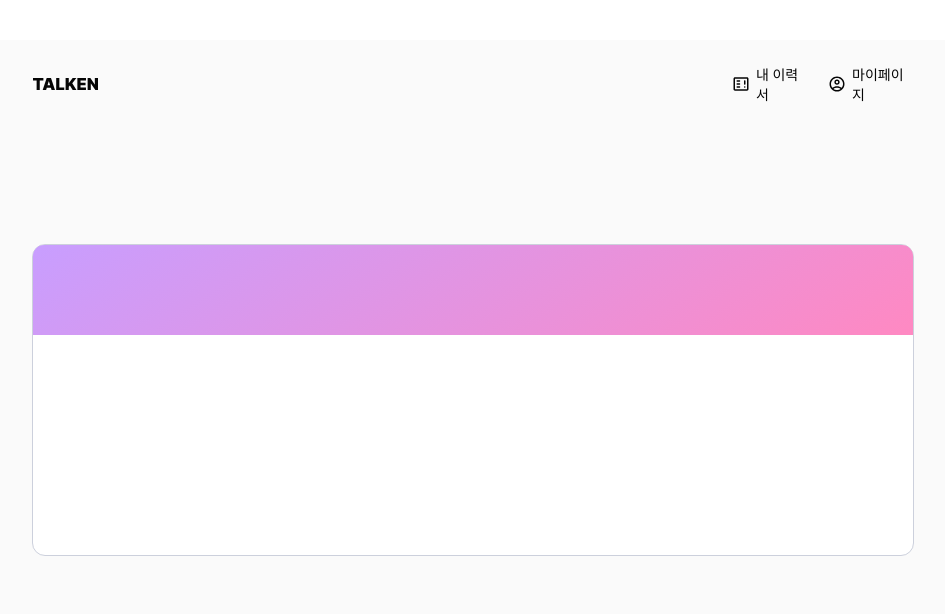
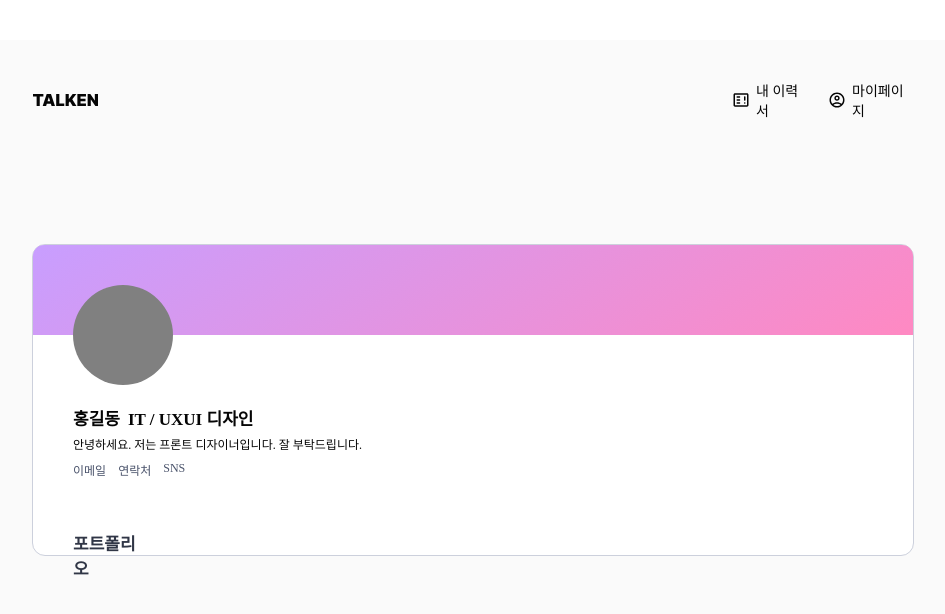
Before and after one commit to starting-front/gunyongbok, a React (Vite) app: page /myportfolio in a window 1280 px wide. Shown: the top 614 px of the page, without its empty margins (167-1112 px from the left). Built offline with nearby package versions, Linux system fonts and the light colour scheme.

Commit message:
feat: 유저 정보 박스 완성

```diff
--- a/src/components/Header/Header.tsx
+++ b/src/components/Header/Header.tsx
@@ -13,8 +13,8 @@ const HeaderBox = styled.div`
   display: flex;
   justify-content: space-between;
   align-items: center;
-  position: fixed;
-  top: 4vh;
+  position: absolute;
+  top: 1vh;
 `;
 
 const BtnBox = styled.div`
--- a/src/components/Profile/ProfileContainer.tsx
+++ b/src/components/Profile/ProfileContainer.tsx
@@ -1,4 +1,5 @@
 import { styled } from 'styled-components';
+import UserInfoBox from './UserInfoBox';
 
 const Container = styled.div`
   width: 100%;
@@ -13,8 +14,55 @@ const Container = styled.div`
   bottom: 0;
 `;
 
+const InfoWrapper = styled.div`
+  width: 456px;
+  height: 102px;
+  display: flex;
+  flex-direction: column;
+  align-items: flex-start;
+  gap: 12px;
+  position: absolute;
+  left: 40px;
+  bottom: 48px;
+`;
+
+const TabWrapper = styled.div`
+  width: 74px;
+  height: 28px;
+  gap: 4px;
+  position: absolute;
+  left: 40px;
+  bottom: -3px;
+  display: flex;
+  flex-direction: column;
+`;
+
+const TabText = styled.div`
+  color: #303646;
+  font-family: Pretendard;
+  font-size: 17px;
+  font-style: normal;
+  font-weight: 600;
+`;
+
+const TabIndicator = styled.div`
+  width: 74px;
+  height: 2px;
+  background: #303646;
+`;
+
 const ProfileContainer = () => {
-  return <Container></Container>;
+  return (
+    <Container>
+      <InfoWrapper>
+        <UserInfoBox></UserInfoBox>
+      </InfoWrapper>
+      <TabWrapper>
+        <TabText>포트폴리오</TabText>
+        <TabIndicator />
+      </TabWrapper>
+    </Container>
+  );
 };
 
 export default ProfileContainer;
--- /dev/null
+++ b/src/components/Profile/UserInfoBox.tsx
@@ -0,0 +1,72 @@
+import { styled } from 'styled-components';
+
+const InfoBox = styled.div`
+  width: 100%;
+  height: 66px;
+  display: flex;
+  flex-direction: column;
+  gap: 8px;
+`;
+
+const NameBox = styled.div`
+  width: fit-content;
+  height: 22px;
+  display: flex;
+  justify-content: center;
+  align-items: center;
+  gap: 8px;
+`;
+
+const NameContent = styled.div`
+  color: #050505;
+  font-family: Pretendard;
+  font-size: 17px;
+  font-style: normal;
+  font-weight: 600;
+  width: fit-content;
+  height: 100%;
+`;
+
+const IntroduceText = styled.div`
+  color: #050505;
+  font-family: Pretendard;
+  font-size: 12px;
+  font-style: normal;
+  font-weight: 400;
+  width: fit-content;
+`;
+
+// 수정 예정
+const SnsInfo = styled.div`
+  width: fit-content;
+  gap: 12px;
+  display: flex;
+`;
+
+// 수정 예정
+const SnsBtn = styled.div`
+  color: #49526a;
+  font-family: Pretendard;
+  font-size: 12px;
+  font-style: normal;
+  font-weight: 400;
+`;
+
+const UserInfoBox = () => {
+  return (
+    <InfoBox>
+      <NameBox>
+        <NameContent>홍길동</NameContent>
+        <NameContent>IT / UXUI 디자인</NameContent>
+      </NameBox>
+      <IntroduceText>안녕하세요. 저는 프론트 디자이너입니다. 잘 부탁드립니다.</IntroduceText>
+      <SnsInfo>
+        <SnsBtn>이메일</SnsBtn>
+        <SnsBtn>연락처</SnsBtn>
+        <SnsBtn>SNS</SnsBtn>
+      </SnsInfo>
+    </InfoBox>
+  );
+};
+
+export default UserInfoBox;
--- a/src/pages/Portfolio/Portfolio.tsx
+++ b/src/pages/Portfolio/Portfolio.tsx
@@ -15,6 +15,7 @@ const TopContainer = styled.div`
   flex-direction: column;
   justify-content: center;
   align-items: center;
+  position: relative;
 `;
 
 const ProfileWrapper = styled.div`
@@ -30,11 +31,23 @@ const ProfileWrapper = styled.div`
   background: #fff;
 `;
 
+const ProfileImg = styled.div`
+  width: 100px;
+  height: 100px;
+  border-radius: 100px;
+  background-color: gray;
+  position: absolute;
+  top: 40px;
+  left: 40px;
+  z-index: 2;
+`;
+
 const Portfolio = () => {
   return (
     <TopContainer>
       <Header />
       <ProfileWrapper>
+        <ProfileImg />
         <ProfileColorBox />
         <ProfileContainer />
       </ProfileWrapper>
```
